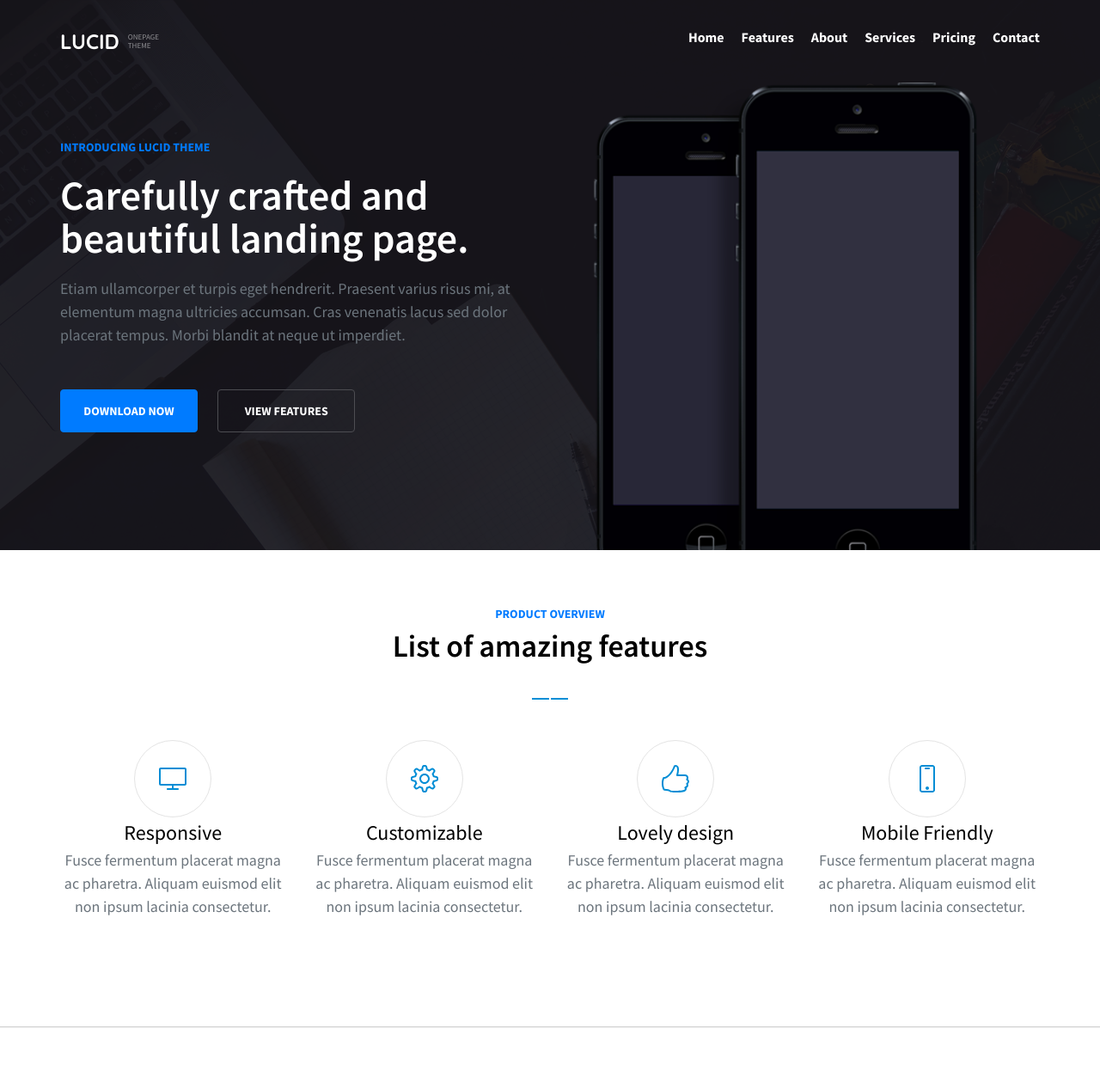
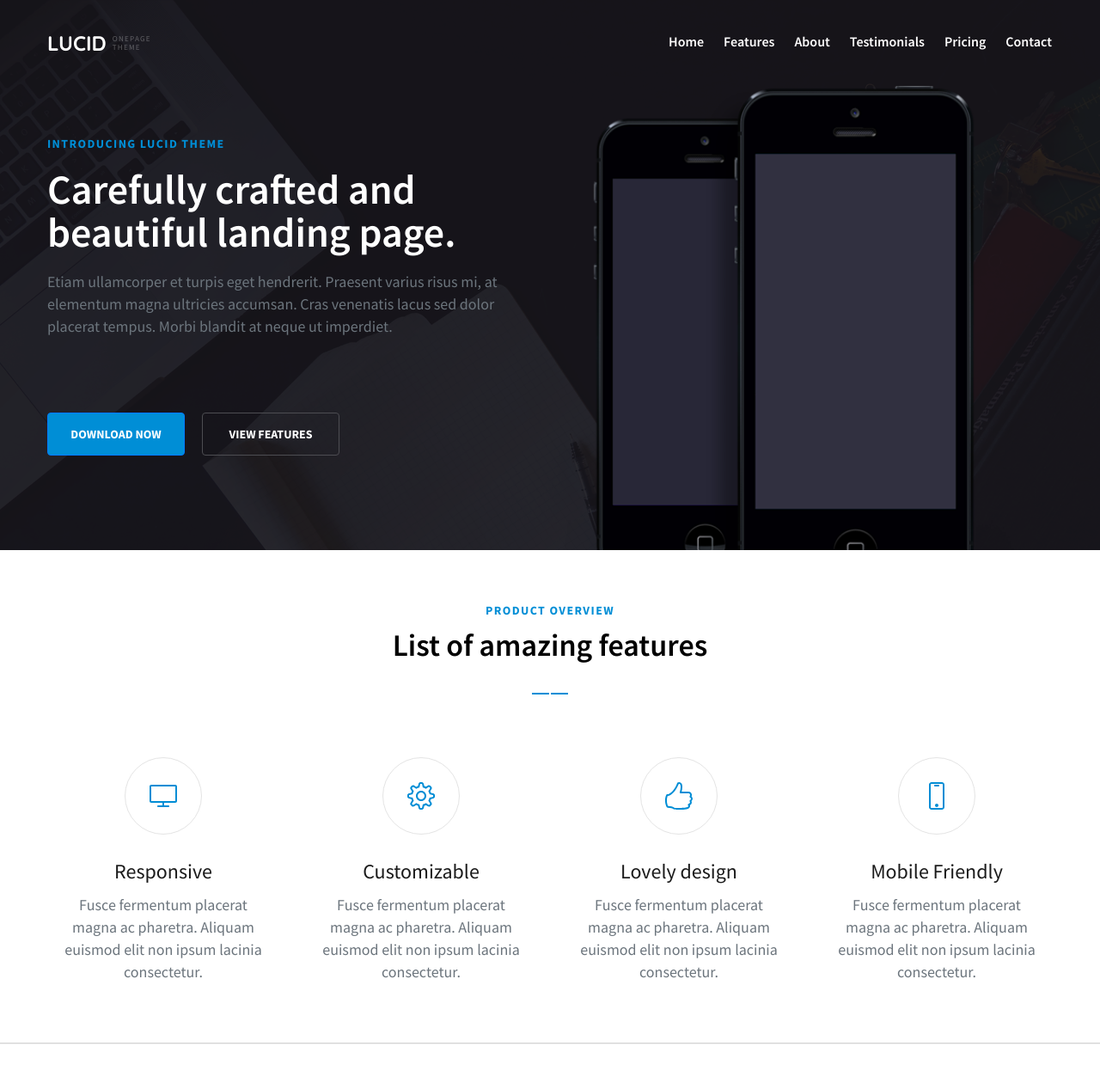
Before and after one commit to Notna17/Lucid_onepage, a website: page index.html in a window 1280 px wide. Shown: the top 1260 px of the page at 86% size. Drawn offline with nearby package versions, Linux system fonts and the light colour scheme; some packages are replaced by stand-ins of ours.

Commit message:
Pixel Perfect зміни (комічу бо давно не комітив)

```diff
--- a/index.html
+++ b/index.html
@@ -16,8 +16,8 @@
         <div class="row header" id="home">
             <div class="d-none d-md-block col-sm-2 header">
                 <div class="logo">
-                <div class="logo-main"><a href="#home">LUCID</a></div>
-                <div class="logo-sub">ONEPAGE</br>THEME</div>
+                <div class="logo-main"><a href="#home">lucid</a></div>
+                <div class="logo-sub">onepage</br>theme</div>
                 </div>
             </div>
             <div class="d-none d-md-block col-md-5"></div>
@@ -26,7 +26,7 @@
                         <li><a href="#home" class="double-dash">Home</a></li>
                         <li><a href="#features" class="double-dash">Features</a></li>
                         <li><a href="#details-bg-1" class="double-dash">About</a></li>
-                        <li><a href="#services" class="double-dash">Services</a></li>
+                        <li><a href="#testimonials" class="double-dash">Testimonials</a></li>
                         <li><a href="#pricing" class="double-dash">Pricing</a></li>
                         <li class="double-dash" id="contact">Contact</li>
                     </ul>
@@ -34,11 +34,11 @@
         </div>
         <div class="row home" style="position:relative">
             <div class="col-md-6 col-sm-10 col-xs-12 home">
-                <div style="padding-top: 65px;padding-bottom: 65px;">
-                  <div class="text-primary" style="margin-bottom: 20px;">INTRODUCING LUCID THEME</div>
-                  <div class="text-white" style="font-size: 48px;font-weight: 600; line-height: 50px; margin-bottom: 20px;">Carefully crafted and beautiful landing page.</div>
-                  <div class="text-secondary" style="font-size: 18px; margin-bottom: 50px">Etiam ullamcorper et turpis eget hendrerit. Praesent varius risus mi, at elementum magna ultricies accumsan. Cras venenatis lacus sed dolor placerat tempus. Morbi blandit at neque ut imperdiet.</div>
-                  <div class="display: flex;">
+                <div style="display: flex; flex-direction: column; padding-top: 43px;">
+                  <div class="text-primaryy" style="margin-bottom: 4px;">INTRODUCING LUCID THEME</div>
+                  <div class="text-white" style="font-size: 48px;font-weight: 600; line-height: 50px;margin-bottom: 20px;">Carefully crafted and beautiful landing page.</div>
+                  <div class="text-secondary" style="line-height: 26px; margin-bottom: 50px">Etiam ullamcorper et turpis eget hendrerit. Praesent varius risus mi, at elementum magna ultricies accumsan. Cras venenatis lacus sed dolor placerat tempus. Morbi blandit at neque ut imperdiet.</div>
+                  <div style="display: flex; margin-top: 37px;">
                     <button class="btn btn-primary home-button">DOWNLOAD NOW</button>
                     <a href="#features"><button class="btn btn-outline-light home-button" style="border-color: #4d4d52;" href="#features">VIEW FEATURES</button></a>
                   </div>
@@ -61,29 +61,29 @@
     </div>
     <div class="featuresbg" id="features">
         <div class="container">
-            <div class="row"><div class="text-primary centered">PRODUCT OVERVIEW </div></div>
+            <div class="row" style="margin-bottom: -10px; margin-top: 2px;"><div class="text-primaryy centered">PRODUCT OVERVIEW </div></div>
             <div class="row"><div class="centered black-text">List of amazing features</div></div>
-            <div class="row"><div class="centered double-dash-active" style="margin-top: 25px;"></div></div>
-            <div class="row">
+            <div class="row"><div class="centered double-dash-active" style="margin-top: 20px;"></div></div>
+            <div class="row" style="margin-top: 25px;">
               <div class="col-xs-12 col-sm-6 col-md-3"><div class="text-center element">
             <div class="element-circle"><img src="dist/images/ Monitor.png" alt="Pictogram of monitor"></div>
-            <div style="color:#000;font-size: 24px;">Responsive</div>
-            <div class="text-secondary">Fusce fermentum placerat magna ac pharetra. Aliquam euismod elit non ipsum lacinia consectetur.</div>
+            <div style="color:#1a1a1a;font-size: 24px;margin-top: 25px;">Responsive</div>
+            <div class="text-secondary element-description">Fusce fermentum placerat magna ac pharetra. Aliquam euismod elit non ipsum lacinia consectetur.</div>
               </div></div>
               <div class="col-xs-12 col-sm-6 col-md-3"><div class="text-center element">
             <div class="element-circle"><img src="dist/images/ Settings.png" alt="Pictogram of cog"></div>
-            <div style="color:#000;font-size: 24px;">Customizable</div>
-            <div class="text-secondary">Fusce fermentum placerat magna ac pharetra. Aliquam euismod elit non ipsum lacinia consectetur.</div>
+            <div style="color:#1a1a1a;font-size: 24px;margin-top: 25px;">Customizable</div>
+            <div class="text-secondary element-description">Fusce fermentum placerat magna ac pharetra. Aliquam euismod elit non ipsum lacinia consectetur.</div>
               </div></div>
               <div class="col-xs-12 col-sm-6 col-md-3"><div class="text-center element">
             <div class="element-circle"><img src="dist/images/ Like.png" alt="Pictogram of monitor"></div>
-            <div style="color:#000;font-size: 24px;">Lovely design</div>
-            <div class="text-secondary">Fusce fermentum placerat magna ac pharetra. Aliquam euismod elit non ipsum lacinia consectetur.</div>
+            <div style="color:#1a1a1a;font-size: 24px;margin-top: 25px;">Lovely design</div>
+            <div class="text-secondary element-description ">Fusce fermentum placerat magna ac pharetra. Aliquam euismod elit non ipsum lacinia consectetur.</div>
               </div></div>
              <div class="col-xs-12 col-sm-6 col-md-3"><div class="text-center element">
             <div class="element-circle"><img src="dist/images/ Phone.png" alt="Pictogram of monitor"></div>
-            <div style="color:#000;font-size: 24px;">Mobile Friendly</div>
-            <div class="text-secondary">Fusce fermentum placerat magna ac pharetra. Aliquam euismod elit non ipsum lacinia consectetur.</div>
+            <div style="color:#1a1a1a;font-size: 24px;margin-top: 25px;">Mobile Friendly</div>
+            <div class="text-secondary element-description ">Fusce fermentum placerat magna ac pharetra. Aliquam euismod elit non ipsum lacinia consectetur.</div>
               </div></div>
             </div>
         </div>
@@ -93,7 +93,7 @@
     <div class="container"><div class="row" id="details-row-1">
       <div class="col-lg-6 col-sm-12"><img alt="Two devises" src="dist/images/ devices.png"></div>
       <div class="col-lg-6 col-sm-12" style="margin:auto">
-        <div class="text-primary centered">DIP INTO THE DETAILS</div>
+        <div class="text-primaryy centered">DIP INTO THE DETAILS</div>
         <div class="black-text">Beautiful on every device</div>
         <div class="double-dash-active" style="margin-left:21px; margin-bottom: 25px; margin-top: 25px;"></div>
         <div class="text-secondary">Duis sed odio sit amet nibh vulputate cursus a sit amet mauris. Morbi accumsan ipsum velit. Nam nec tellus a odio tincidunt auctor a ornare odio. Sed non  mauris vitae erat consequat auctor eu in elit.</div>
@@ -110,14 +110,14 @@
     <div class="container"><div class="row" id="details-row-2">
       <div class="col-xl-7 col-lg-8 col-sm-12"><img alt="Two devises" src="dist/images/ phone_lying.png" style="object-fit: contain;"></div>
       <div class="col-xl-5 col-lg-4 col-sm-12" style="margin: auto;">
-        <div class="text-primary">DIP INTO THE DETAILS</div>
+        <div class="text-primaryy">DIP INTO THE DETAILS</div>
         <div class="black-text">Super easy to customize</div>
         <div class="double-dash-active" style="margin-left:21px; margin-bottom: 25px; margin-top: 25px;"></div>
         <div class="text-secondary">Duis sed odio sit amet nibh vulputate cursus a sit amet mauris. Morbi accumsan ipsum velit. Nam nec tellus a odio tincidunt auctor a ornare odio. Sed non  mauris vitae erat consequat auctor eu in elit. Class aptent taciti sociosqu ad litora torquent per conubia nostra, per inceptos himenaeos.</div>
     </div></div></div></div>
 
-    <div class="sliderbg"><div class="container">
-      <div class="row"><div class="text-primary centered">QUALITY HAS ITS PRICE</div></div>
+    <div class="sliderbg" id="testimonials"><div class="container">
+      <div class="row"><div class="text-primaryy centered">QUALITY HAS ITS PRICE</div></div>
       <div class="row"><div class="centered black-text" style="color: #fff;">Pricing & Plans</div></div>
       <div class="row"><div class="centered double-dash-active" style="margin-top: 20px;"></div></div>
       <div class="row">
@@ -168,7 +168,7 @@
     </div></div></div>
 
     <div class="featuresbg" id="pricing"><div class="container">
-      <div class="row"><div class="text-primary centered">QUALITY HAS ITS PRICE</div></div>
+      <div class="row"><div class="text-primaryy centered">QUALITY HAS ITS PRICE</div></div>
       <div class="row"><div class="centered black-text">Pricing & Plans</div></div>
       <div class="row"><div class="centered double-dash-active" style="margin-top: 20px; margin-bottom: 20px;"></div></div>
       <div class="row">
@@ -223,7 +223,7 @@
     </div></div></div>
 
     <div class="contactbg"><div class="container">
-      <div class="row"><div class="text-primary centered">STAY IN TOUCH</div></div>
+      <div class="row"><div class="text-primaryy centered">STAY IN TOUCH</div></div>
       <div class="row"><div class="centered black-text">Contact us</div></div>
       <div class="row"><div class="centered double-dash-active" style="margin-top: 20px;"></div></div>
       <div class="row">
--- a/src/style.scss
+++ b/src/style.scss
@@ -2,9 +2,11 @@
 body {
     font-family: 'Source Sans Pro', sans-serif;
     overflow-x: hidden;
+    -webkit-font-smoothing: antialiased;
+    text-rendering: optimizeLegibility;
 }
 .container {
-    max-width: 1170px;
+    max-width: 1200px;
 }
 a {
     text-decoration: none;
@@ -14,9 +16,17 @@ a:hover {
     text-decoration: none;
     color: inherit
 }
-.text-primary {
-    font-weight: bold;
+.btn-primary {
+  background-color: #008ed6 !important;
+}
+.text-primaryy {
   font-size: 14px;
+  letter-spacing: 0.1em;
+  line-height: 48px;
+  text-transform: uppercase;
+  color: #008ed6;
+  font-weight: 700;
+  font-family: "Source Sans Pro";
 }
 .text-secondary {
     font-size: 18px;
@@ -35,7 +45,7 @@ a:hover {
     height: 640px;
 }
 .header {
-    height: 96px;
+    height: 100px;
 }
 .logo {
     display: flex;
@@ -44,32 +54,41 @@ a:hover {
     height: 100%;
 }
 .logo-main {
-    font-weight: bold;
-    color: white;
   font-size: 24px;
-    font-family: 'Quicksand', sans-serif;
+  line-height: 58px;
+  color: #ffffff;
+  font-weight: 700;
+  text-transform: uppercase;
+  font-family: "Quicksand", sans-serif;
 }
 .logo-sub {
+  opacity: 0.302;
   font-size: 9px;
-    color: #fff;
-    margin-left: 10px;
-    opacity: 0.5;
+  letter-spacing: 0.14em;
   line-height: 10px;
+  color: #ffffff;
+  font-weight: 400;
+  font-family: "Source Sans Pro", sans-serif;
+  text-transform: uppercase;
+  margin-left: 7px;
 }
 .header-menu {
     list-style: none;
-    padding: 0;
+    padding-top: 6px;
+    padding-right: 1px;
     margin: 0;
     display: flex;
-    gap: 20px;
+    gap: 23px;
     justify-content: flex-end;
-    height: 96px;
+    height: 100px;
     align-items: center;
 
     li {
     font-size: 16px;
-      font-weight: bold;
-      color: white;
+    color: #fffefe;
+    font-weight: 600;
+    font-family: "Source Sans Pro";
+    text-align: right;
     display: flex;
     align-items: center;
     }
@@ -106,7 +125,7 @@ a:hover {
     }
   }
 .home {
-  height: 544px;
+  height: 540px;
 }
 .two-devices {
   background: no-repeat center;
@@ -147,7 +166,7 @@ a:hover {
 // features
 .featuresbg {
   background-color: white;
-  padding-top: 64px;
+  padding-top: 44px;
   padding-bottom: 64px;
 }
 .centered {
@@ -184,7 +203,7 @@ a:hover {
   align-items: center;
   justify-content: center;
   flex-direction: column;
-  height: 300px;
+  margin-top: 48px;
 }
 .element-circle {
   width: 90px;
@@ -196,11 +215,17 @@ a:hover {
   justify-content: center;
   background-color: transparent;
 }
+.element-description {
+  line-height: 26px;
+  width: 250px;
+  margin-top: 8px;
+}
 .divider {
   height: 1px;
   background-color: #ededed;
   width: 100%;
   margin-bottom: 66px;
+  margin-top: 5px;
 }
 // dip into details
 .dip-into-detail {
```
Also changed, not shown: dist/style.css. Lines whose indentation alone changed are shown as unchanged.
